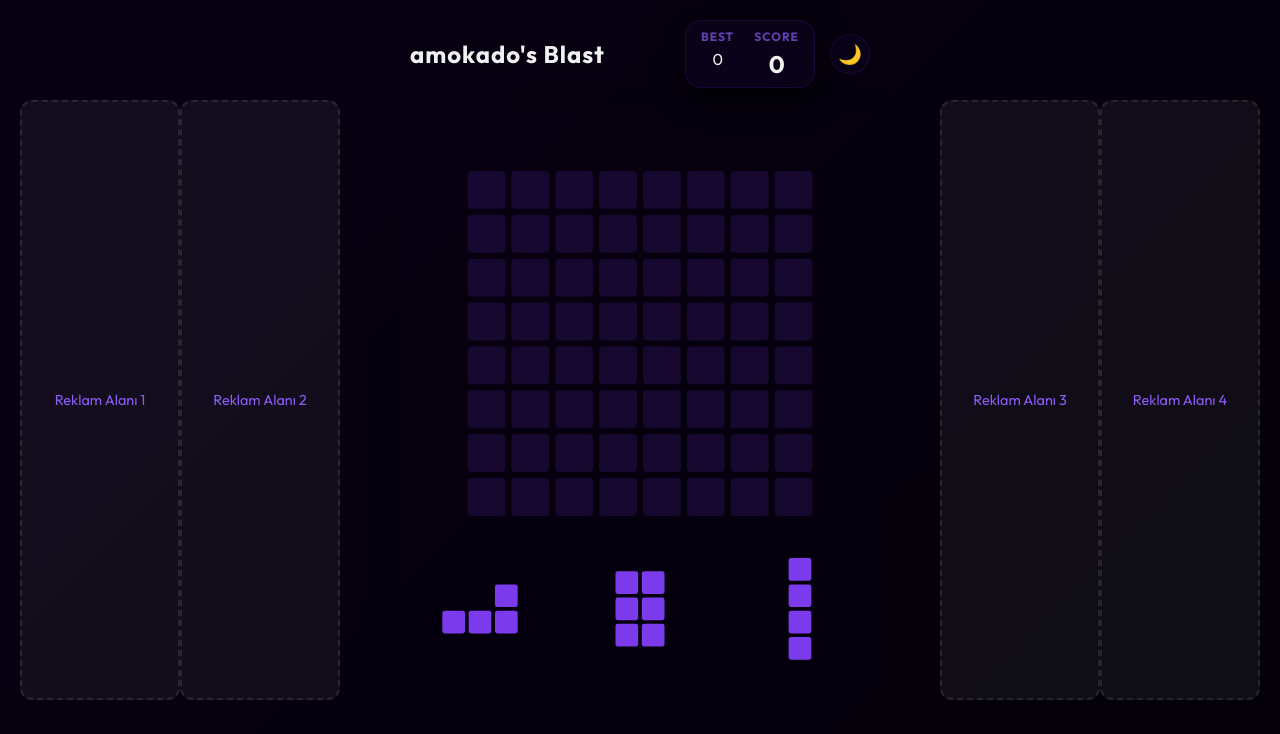
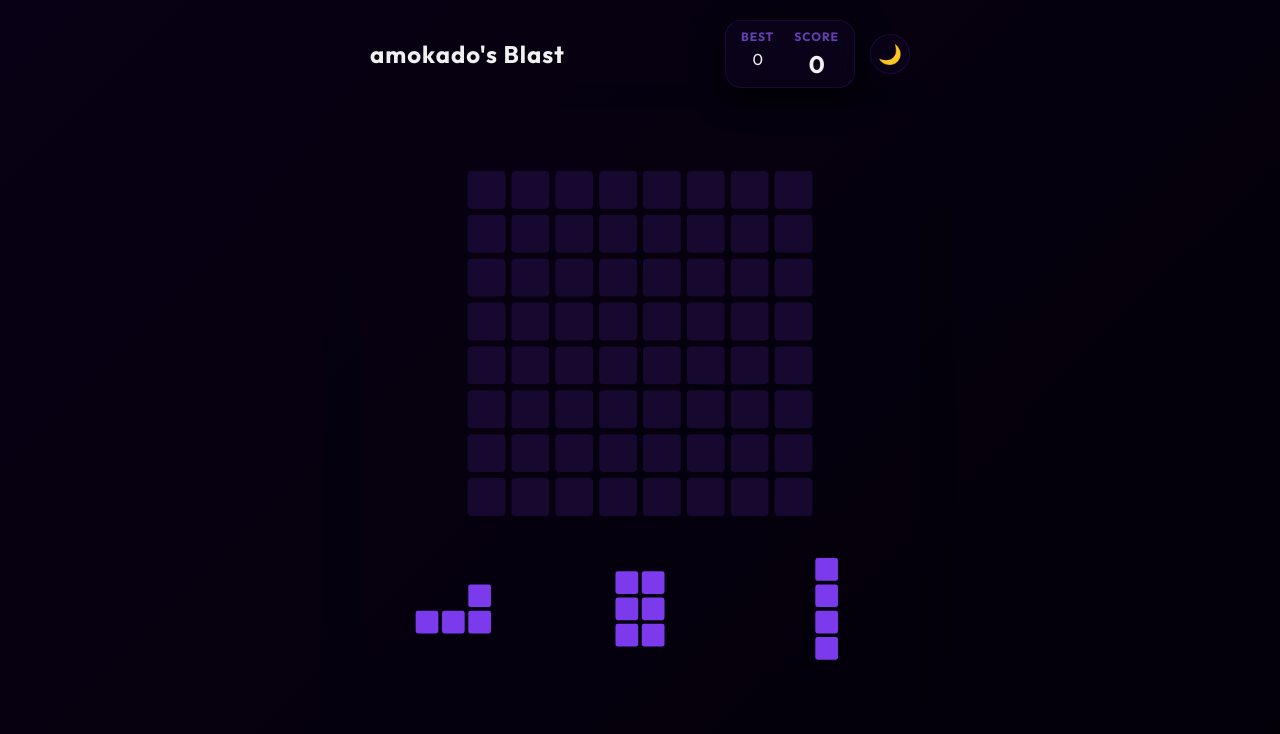
Before and after one commit to d0mats/bl0ckbl4stWeb, a website: page index.html in a window 1280 px wide. Shown: the top 734 px of the page. Drawn offline with Linux system fonts and the light colour scheme.

Commit message:
reklamlar

```diff
--- a/index.html
+++ b/index.html
@@ -23,10 +23,9 @@
     <!-- Left Ad Banner -->
     <aside class="ad-sidebar left">
         <div class="skyscraper-ad">
-            <span>Reklam Alanı 1</span>
-        </div>
-        <div class="skyscraper-ad">
-            <span>Reklam Alanı 2</span>
+            <ins class="adsbygoogle" style="display:inline-block;width:160px;height:600px"
+                data-ad-client="ca-pub-4665075839689783" data-ad-slot="2018291966" data-ad-format="vertical"></ins>
+            <script>(adsbygoogle = window.adsbygoogle || []).push({});</script>
         </div>
     </aside>
 
@@ -84,7 +83,9 @@
                 </div>
 
                 <div class="ad-placeholder">
-                    <span>Reklam Alanı</span>
+                    <ins class="adsbygoogle" style="display:block" data-ad-client="ca-pub-4665075839689783"
+                        data-ad-slot="9761050617" data-ad-format="auto" data-full-width-responsive="true"></ins>
+                    <script>(adsbygoogle = window.adsbygoogle || []).push({});</script>
                 </div>
 
                 <button id="restart-btn" class="glass-btn">PLAY AGAIN</button>
@@ -96,10 +97,9 @@
     <!-- Right Ad Banner -->
     <aside class="ad-sidebar right">
         <div class="skyscraper-ad">
-            <span>Reklam Alanı 3</span>
-        </div>
-        <div class="skyscraper-ad">
-            <span>Reklam Alanı 4</span>
+            <ins class="adsbygoogle" style="display:inline-block;width:160px;height:600px"
+                data-ad-client="ca-pub-4665075839689783" data-ad-slot="2018291966" data-ad-format="vertical"></ins>
+            <script>(adsbygoogle = window.adsbygoogle || []).push({});</script>
         </div>
     </aside>
 </body>
--- a/style.css
+++ b/style.css
@@ -247,16 +247,11 @@
 .ad-placeholder {
     width: 100%;
     max-width: 300px;
-    height: 120px;
-    background: rgba(255, 255, 255, 0.03);
-    border: 1px dashed var(--glass-border);
-    border-radius: 16px;
+    min-height: 100px;
     display: flex;
     justify-content: center;
     align-items: center;
-    color: var(--text-muted);
-    font-size: 0.8rem;
-    letter-spacing: 1px;
+    overflow: hidden;
 }
 
 /* Premium Button */
@@ -297,16 +292,11 @@
 
 .skyscraper-ad {
     width: 160px;
-    height: 600px;
-    background: rgba(255, 255, 255, 0.05);
-    border: 2px dashed rgba(255, 255, 255, 0.1);
-    border-radius: 12px;
+    min-height: 600px;
     display: flex;
     justify-content: center;
     align-items: center;
-    color: var(--text-muted);
-    font-size: 0.9rem;
-    text-align: center;
+    overflow: hidden;
 }
 
 @media (max-width: 1000px) {
```
